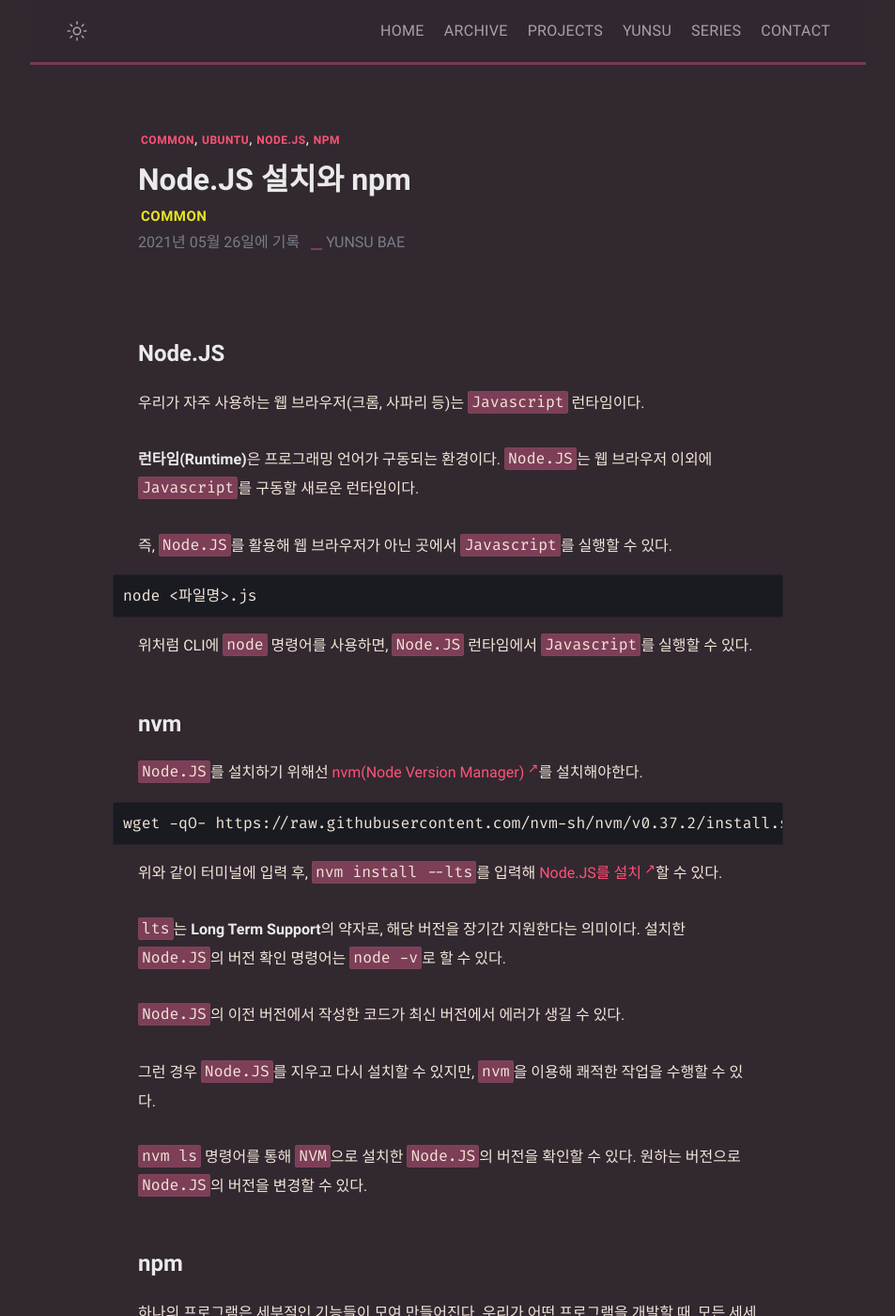
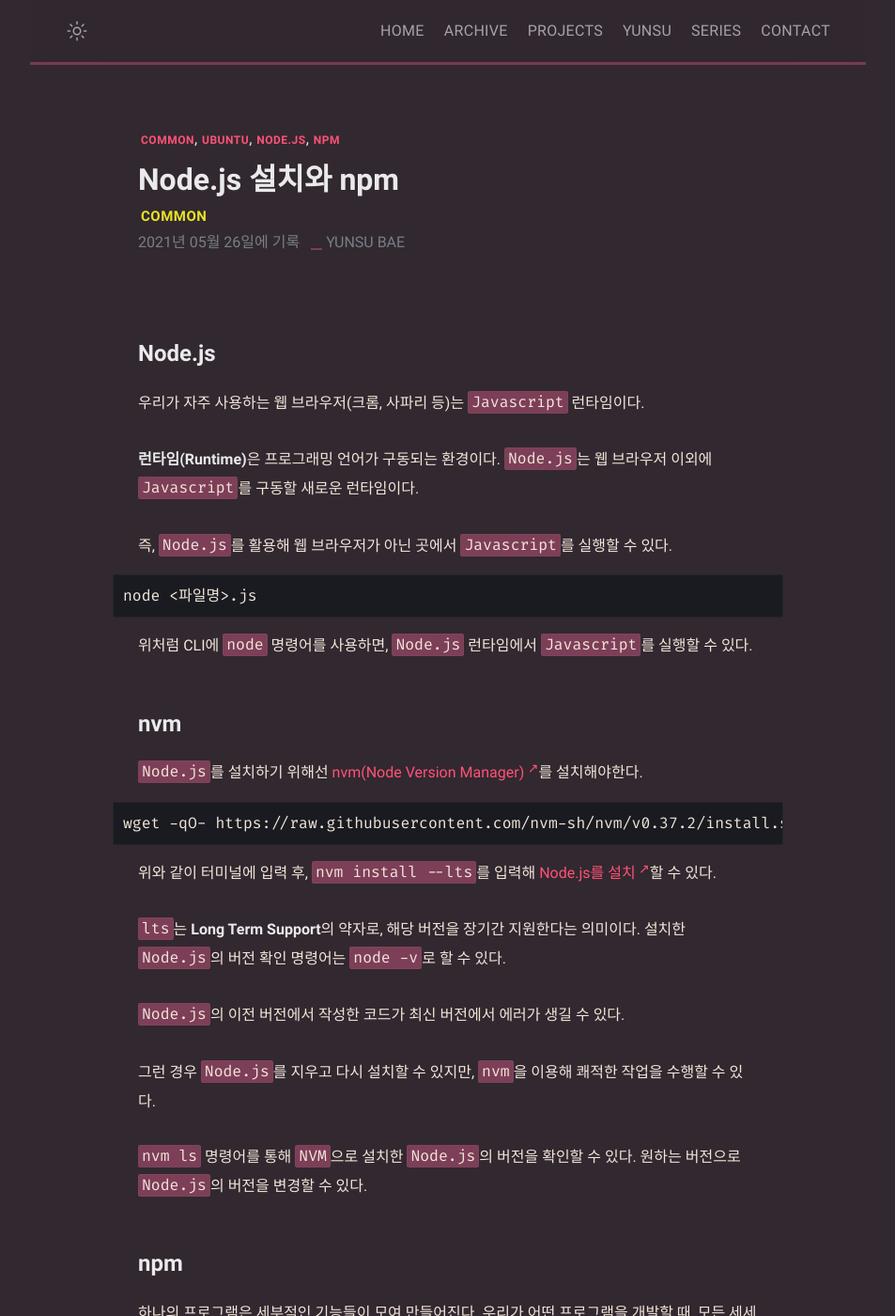
Before and after one commit to mniYUNSU/mniYUNSU.github.io, a Jekyll site: the page built from _posts/node-nvm-npm/2021-05-26-node-nvm-npm.md, in a window 1280 px wide and 1400 px high. Shown: the whole window at 94% size, without its empty margins (163-1116 px from the left). Built offline with Jekyll 4.4.1, drawn with Linux system fonts in a browser that asks for light colours; comment, search, counter and statistics services are not loaded; some of the changed text lies outside the part shown.

Commit message:
블로그 옮기기

````diff
--- a/_posts/node-nvm-npm/2021-05-26-node-nvm-npm.md
+++ b/_posts/node-nvm-npm/2021-05-26-node-nvm-npm.md
@@ -1,45 +1,45 @@
 ---
 layout: post
-title: Node.JS 설치와 npm
+title: Node.js 설치와 npm
 date: 2021-05-26 09:29:20 +07:00
 categories: [Common]
-tags: [Common, Ubuntu, Node.JS, npm]
-description: Node.JS 설치와 npm.
+tags: [Common, Ubuntu, Node.js, npm]
+description: Node.js 설치와 npm.
 ---
 
-# Node.JS
+# Node.js
 
 우리가 자주 사용하는 웹 브라우저(크롬, 사파리 등)는 `Javascript` 런타임이다.
 
-**런타임(Runtime)**은 프로그래밍 언어가 구동되는 환경이다. `Node.JS`는 웹 브라우저 이외에 `Javascript`를 구동할 새로운 런타임이다.
+**런타임(Runtime)**은 프로그래밍 언어가 구동되는 환경이다. `Node.js`는 웹 브라우저 이외에 `Javascript`를 구동할 새로운 런타임이다.
 
-즉, `Node.JS`를 활용해 웹 브라우저가 아닌 곳에서 `Javascript`를 실행할 수 있다.
+즉, `Node.js`를 활용해 웹 브라우저가 아닌 곳에서 `Javascript`를 실행할 수 있다.
 
 ```cli
 node <파일명>.js
 ```
 
-위처럼 CLI에 `node` 명령어를 사용하면, `Node.JS` 런타임에서 `Javascript`를 실행할 수 있다.
+위처럼 CLI에 `node` 명령어를 사용하면, `Node.js` 런타임에서 `Javascript`를 실행할 수 있다.
 
 # nvm
 
-`Node.JS`를 설치하기 위해선 <a href="https://github.com/nvm-sh/nvm" target="_blank" rel="noopener">nvm(Node Version Manager)</a>를 설치해야한다.
+`Node.js`를 설치하기 위해선 <a href="https://github.com/nvm-sh/nvm" target="_blank" rel="noopener">nvm(Node Version Manager)</a>를 설치해야한다.
 
 ```cli
 wget -qO- https://raw.githubusercontent.com/nvm-sh/nvm/v0.37.2/install.sh | bash
 ```
 
-위와 같이 터미널에 입력 후, `nvm install --lts`를 입력해 <a href="https://nodejs.org/en/" target="_blank" rel="noopener">Node.JS를 설치</a>할 수 있다.
+위와 같이 터미널에 입력 후, `nvm install --lts`를 입력해 <a href="https://nodejs.org/en/" target="_blank" rel="noopener">Node.js를 설치</a>할 수 있다.
 
 `lts`는 **Long Term Support**의 약자로, 해당 버전을 장기간 지원한다는 의미이다.
-설치한 `Node.JS`의 버전 확인 명령어는 `node -v`로 할 수 있다.
+설치한 `Node.js`의 버전 확인 명령어는 `node -v`로 할 수 있다.
 
-`Node.JS`의 이전 버전에서 작성한 코드가 최신 버전에서 에러가 생길 수 있다.
+`Node.js`의 이전 버전에서 작성한 코드가 최신 버전에서 에러가 생길 수 있다.
 
-그런 경우 `Node.JS`를 지우고 다시 설치할 수 있지만, `nvm`을 이용해 쾌적한 작업을 수행할 수 있다.
+그런 경우 `Node.js`를 지우고 다시 설치할 수 있지만, `nvm`을 이용해 쾌적한 작업을 수행할 수 있다.
 
-`nvm ls` 명령어를 통해 `NVM`으로 설치한 `Node.JS`의 버전을 확인할 수 있다.
-원하는 버전으로 `Node.JS`의 버전을 변경할 수 있다.
+`nvm ls` 명령어를 통해 `NVM`으로 설치한 `Node.js`의 버전을 확인할 수 있다.
+원하는 버전으로 `Node.js`의 버전을 변경할 수 있다.
 
 # npm
 
@@ -47,11 +47,11 @@ wget -qO- https://raw.githubusercontent.com/nvm-sh/nvm/v0.37.2/install.sh | bash
 
 우리는 앞서 먼저 개발됐던 우수한 기능(모듈)을 가져다가 사용하게 된다.
 
-이 모듈을 `Node.JS`에서는 **npm(Node Package Manager)**으로 부르고, 이에 대한 정보를 `package.json`으로 담아두게 된다.
+이 모듈을 `Node.js`에서는 **npm(Node Package Manager)**으로 부르고, 이에 대한 정보를 `package.json`으로 담아두게 된다.
 
-`Node.JS` 생태계의 앱 스토어가 될 수 있겠으며, 개발에 필요한 모듈은 `npm`에서 다운로드해 사용할 수 있다.
+`Node.js` 생태계의 앱 스토어가 될 수 있겠으며, 개발에 필요한 모듈은 `npm`에서 다운로드해 사용할 수 있다.
 
 ### Reference
 
 - <a href="https://github.com/nvm-sh/nvm" target="_blank" rel="noopener">Node Version Manager</a>
-- <a href="https://nodejs.org/en/" target="_blank" rel="noopener">Node.JS 설치 공식 문서</a>
+- <a href="https://nodejs.org/en/" target="_blank" rel="noopener">Node.js 설치 공식 문서</a>
````
Also changed, not shown: _posts/node-browser/2021-10-22-node-browser.md (+12 -12 lines).
